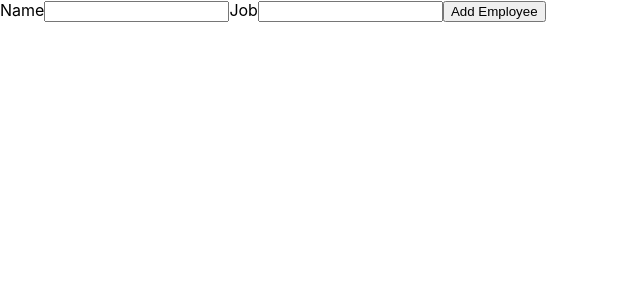
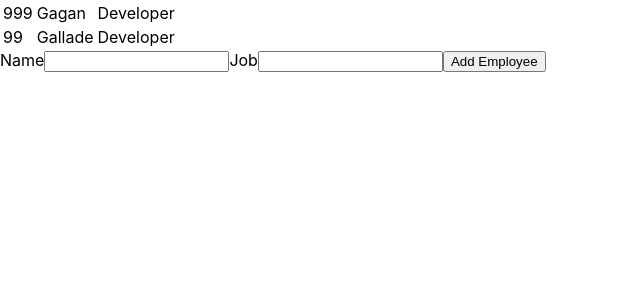
Before and after one commit to Gagandeep39/reactjs-form-table-demo, a React (Create React App) app: page / in a window 1280 px wide. Shown: the top 300 px of the page, without its empty margins (0-640 px from the left). Built offline with nearby package versions, Linux system fonts and the light colour scheme.

Commit message:
Added Components to Parent component

```diff
--- a/src/App.js
+++ b/src/App.js
@@ -1,24 +1,33 @@
 import React, { Component } from 'react';
 import './App.css';
 import Form from './components/Form/Form';
+import Table from './components/Table/Table';
 
 class App extends Component {
   state = {
-    name: '',
-    job: '',
+    employees: [
+      { id: 999, name: 'Gagan', job: 'Developer' },
+      { id: 99, name: 'Gallade', job: 'Developer' },
+    ],
   };
 
-  submitValueHandler = (name, job) => {
-    this.setState({
+  submitValueHandler = (name, job, id) => {
+    const emp = {
       name: name,
       job: job,
+      id: id,
+    };
+    let arr = [...this.state.employees];
+    arr.push(emp);
+    this.setState({
+      employees: arr,
     });
-    console.log('Added Data' + this.state.name);
   };
 
   render() {
     return (
       <div>
+        <Table employeeList={this.state.employees} />
         <Form changeValue={this.submitValueHandler} />
       </div>
     );
```
